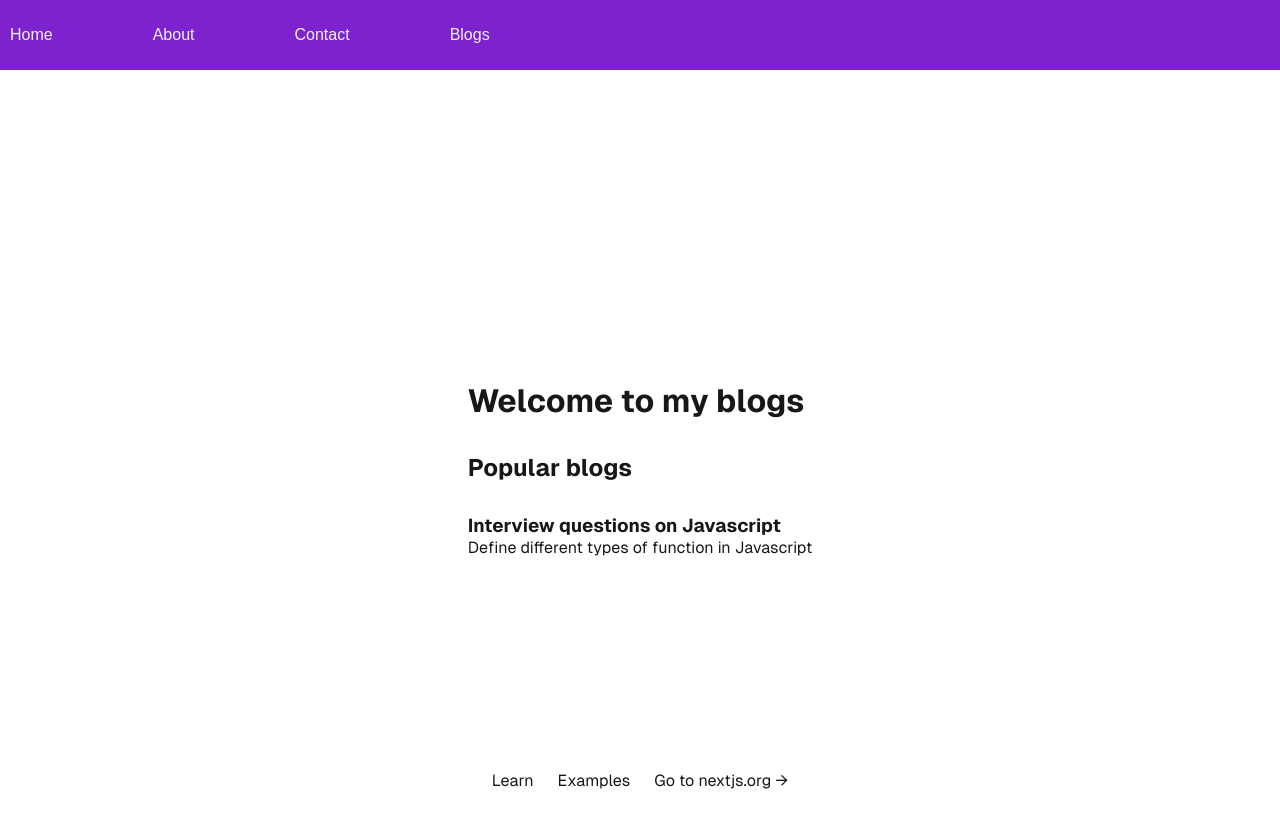
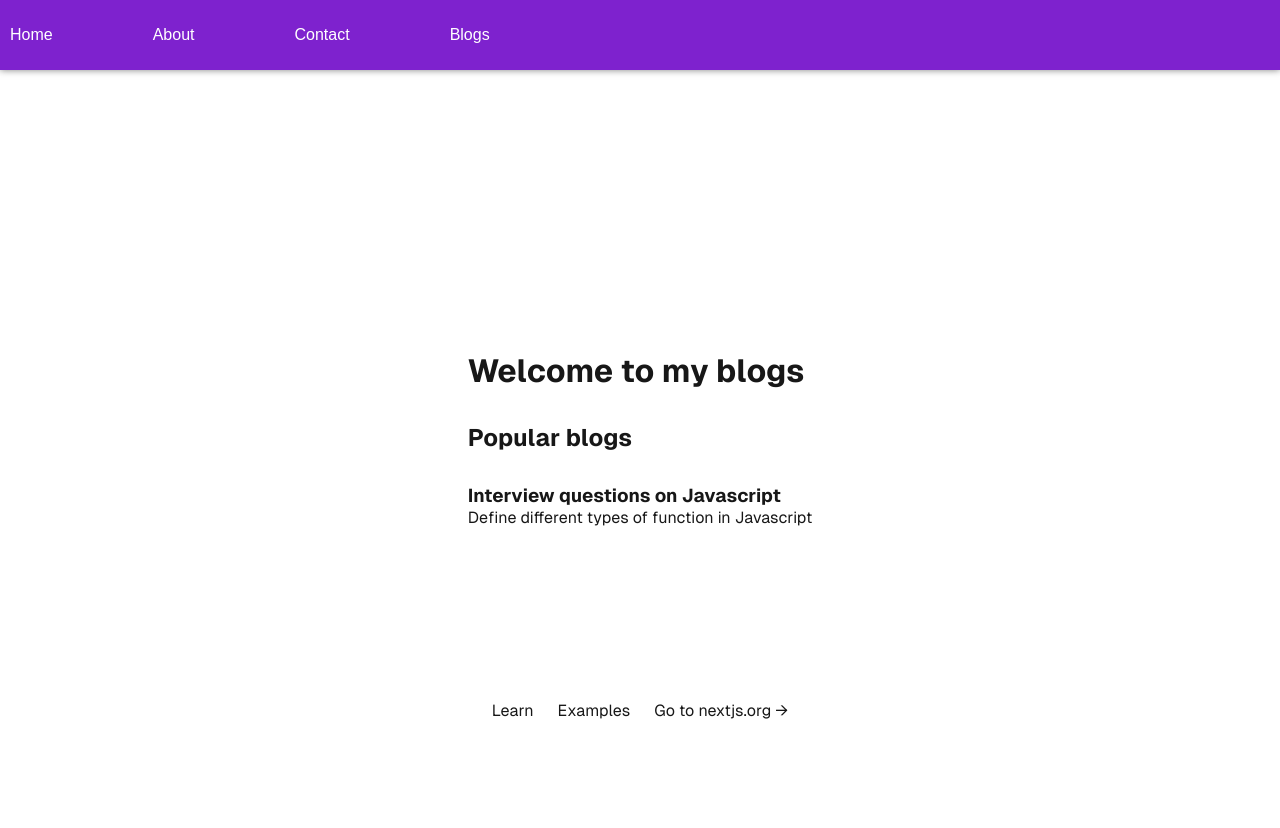
Before and after one commit to Chandrajeetyadav130/technicalblognextversion, a Next.js app: page / in a window 1280 px wide. Shown: the top 828 px of the page. After the commit the page ends 800 px from the top, so only its background shows below. Built offline with nearby package versions, Linux system fonts and the light colour scheme.

Commit message:
fixed the navbar and sidebar

```diff
--- a/src/styles/Home.module.css
+++ b/src/styles/Home.module.css
@@ -32,6 +32,7 @@
   flex-direction: column;
   gap: 32px;
   grid-row-start: 2;
+  padding-top: 80px;
 }
 
 .main ol {
@@ -130,6 +131,11 @@ a.secondary {
   background-color: rgb(126 34 206);
   box-sizing: border-box;
   padding: 10px;
+  box-shadow: 0px 0px 7px rgba(0, 0, 0, 0.5);
+  position: fixed;
+  top: 0px;
+  width: 100%;
+  z-index: 1000;
 }
 .mainnav ul{
   display: flex;
@@ -138,7 +144,7 @@ a.secondary {
 }
 .mainnav ul li{
   list-style: none;
-  color:#f2f2f2;
+  color: white;
   position: relative;
   padding: 4px 0;
 
@@ -159,11 +165,12 @@ a.secondary {
 }
 
 .sidebar {
-  position: absolute;
+  position: fixed;
   top: 69px;
   height: 100vh;
   width: 120px;
   background-color: rgb(126 34 206);
+  z-index: 999;
   left: -100%; /* Sidebar hidden by default */
   transition: left 0.3s ease; /* Smooth transition */
 }
```
